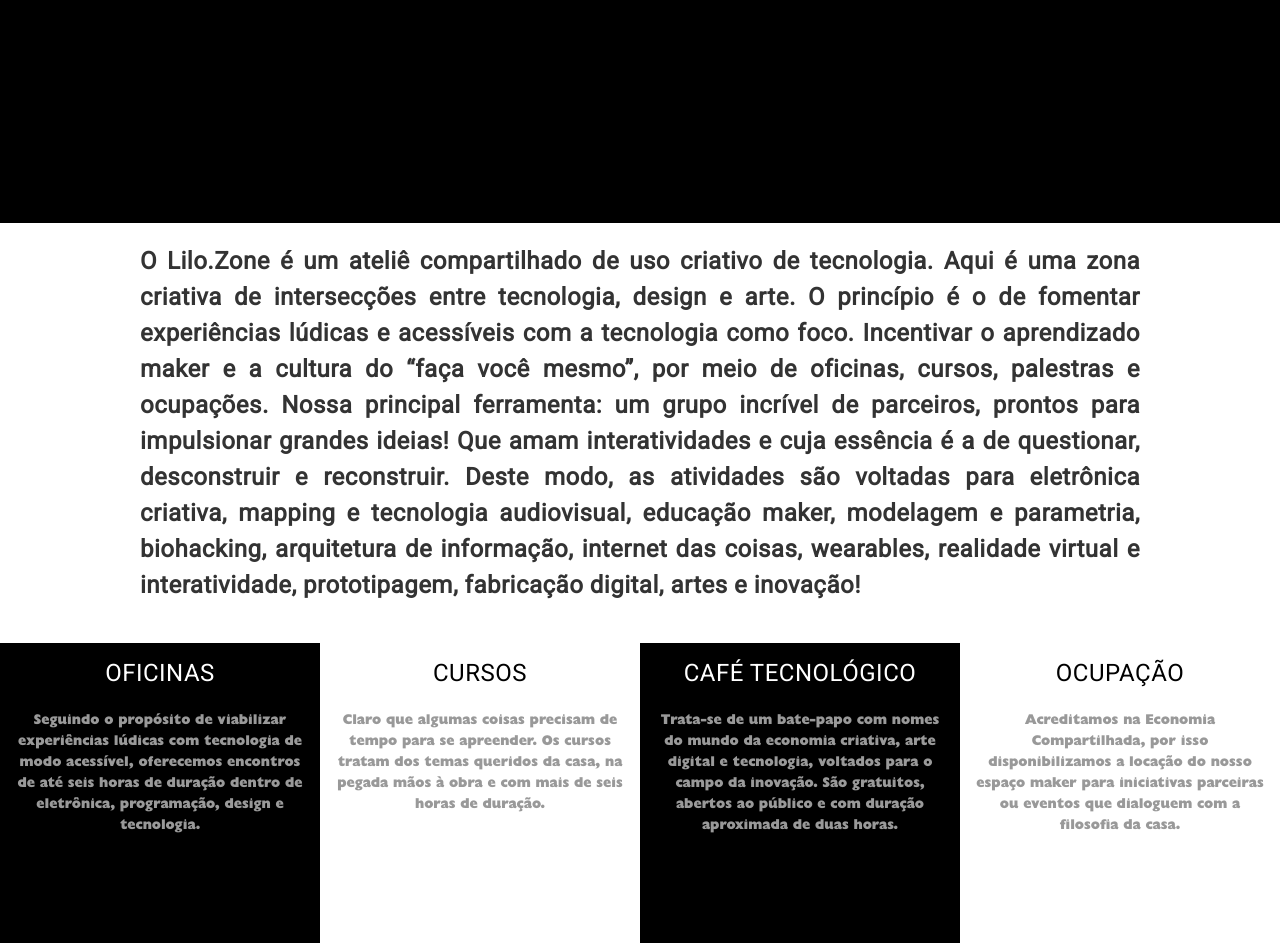
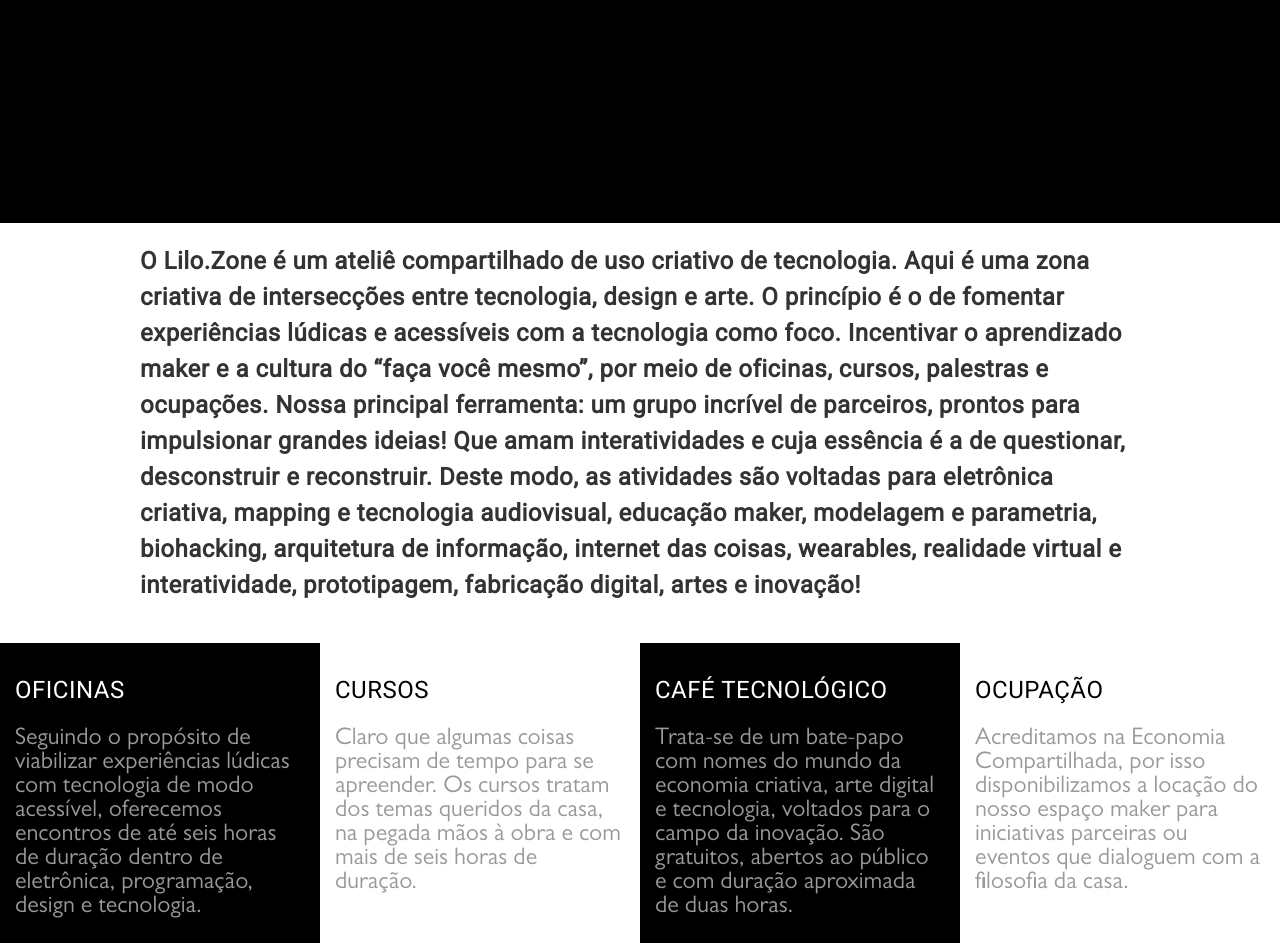
Before and after one commit to susan-lilo/Lilo.Site, a Jekyll site: the page built from _pages/index.md, in a window 1280 px wide. Shown: the part 917-1869 px from the top of the page. Built offline with Jekyll 4.4.1, drawn with Linux system fonts in a browser that asks for light colours.

Commit message:
added normal font, style changes

```diff
--- a/_layouts/home.html
+++ b/_layouts/home.html
@@ -89,8 +89,8 @@
                 </div>
             </div>
 
-            <div class="col-md-12 col-sm-12 center-vertical-position text-justify" style="min-height: 30em">
-                <h2 style="width: 80%; font-weight: bold">O Lilo.Zone é um ateliê compartilhado de uso criativo de tecnologia. Aqui é uma zona criativa de intersecções
+            <div class="col-md-12 col-sm-12 center-vertical-position text-left" style="min-height: 30em">
+                <h2 style="width: 80%; font-weight: bold; padding: .5em 0">O Lilo.Zone é um ateliê compartilhado de uso criativo de tecnologia. Aqui é uma zona criativa de intersecções
                     entre tecnologia, design e arte. O princípio é o de fomentar experiências lúdicas e acessíveis com a
                     tecnologia como foco. Incentivar o aprendizado maker e a cultura do “faça você mesmo”, por meio de oficinas,
                     cursos, palestras e ocupações. Nossa principal ferramenta: um grupo incrível de parceiros, prontos para
@@ -102,7 +102,7 @@
                 </h2>
             </div>
 
-            <div class="text-align-center" style="min-height: 20em;">
+            <div class="text-left" style="font-size: 24px; line-height: 1em; min-height: 20em; font-family: Gill-Normal">
                 <div class="col-md-3 col-sm-3 square-about-black">
                     <h2>OFICINAS</h2>
                     <p>Seguindo o propósito de viabilizar experiências lúdicas com tecnologia de modo acessível, oferecemos
@@ -127,7 +127,7 @@
         </div>
 
         <!-- Notive Bar -->
-        <div id="Agenda" class="notice-bar" style="padding-top: .1em; clear: both">
+        <div id="Agenda" class="notice-bar" style="clear: both">
             <div class="container">
                 <ol class="breadcrumb">
                     <li class="breadcrumb-button evento-ano-2017">
--- a/css/style.css
+++ b/css/style.css
@@ -10,8 +10,14 @@
 @import url("line-icons.css");
 @import url("animations.css");
 @font-face {
+	font-family: Gill-Normal;
+	src: url("fonts/GillSansMTPro-Book.otf");
+	font-weight: normal;
+}
+@font-face {
     font-family: Gill;
-    src: url("fonts/GillSansDisplayMTPro-ExBd.otf")};
+	src: url("fonts/GillSansDisplayMTPro-ExBd.otf");
+};
 @import url(http://fonts.googleapis.com/css?family=Roboto:400,400italic,700,700italic);
 
 /*------------------------------------------------------------------
@@ -3578,7 +3584,7 @@
 
 .square-about-black h2{
 	color: #FFFFFF;
-	padding-top: .5em;
+	padding-top: 1.2em;
 }
 
 .square-about-white{
@@ -3588,7 +3594,7 @@
 
 .square-about-white h2{
 	color: #000000;
-	padding-top: .5em;
+	padding-top: 1.2em;
 }
 
 /* ==================================================
```
Also changed, not shown: css/fonts/GillSansMTPro-Book.otf (added).
